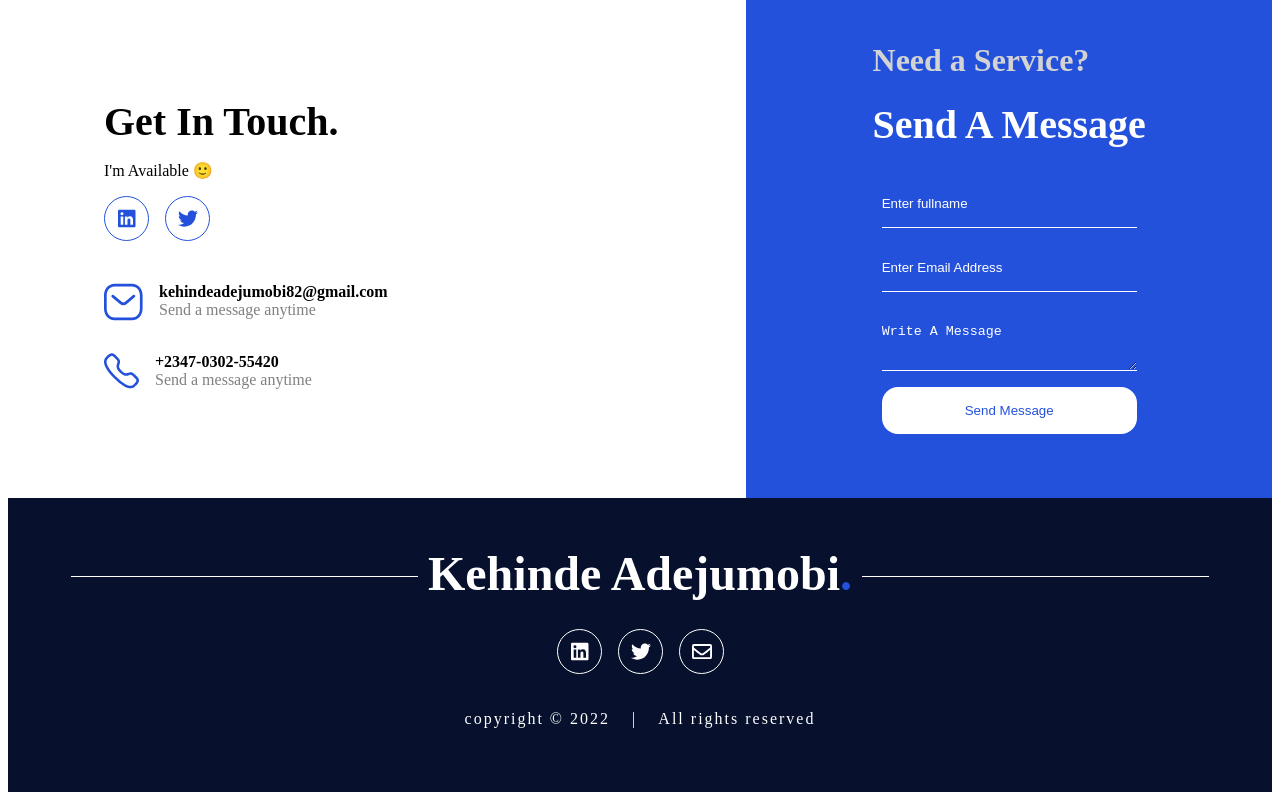
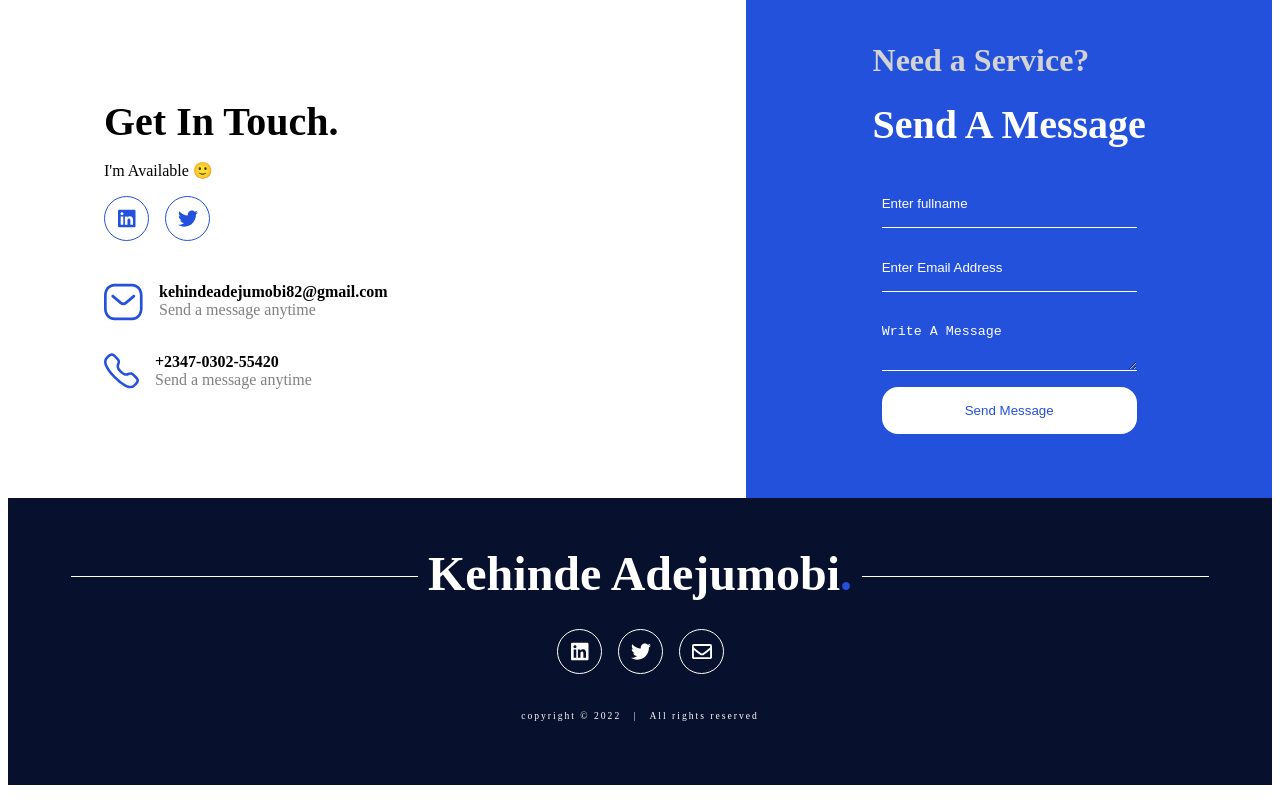
Before and after one commit to Perception12/Portfolio, a React (Create React App) app: page / in a window 1280 px wide. Shown: the part 3620-4420 px from the top of the page. Built offline with nearby package versions, Linux system fonts and the light colour scheme; the HTML template or start-up script is replaced by a standard one.

Commit message:
change copyright form

```diff
--- a/src/components/Footer/Footer.jsx
+++ b/src/components/Footer/Footer.jsx
@@ -31,8 +31,8 @@ const Footer = ({tLink, lnLink}) => {
           <img src={message} alt="" />
         </a>
       </div>
-      <div style={{ color: "white", letterSpacing: "2px" }}>
-        copyright &copy; 2022 <span style={{ padding: "0 1rem" }}>|</span> All
+      <div style={{ color: "white", letterSpacing: "2px", fontSize:"0.6rem" }}>
+        copyright &copy; 2022 <span style={{ padding: "0 0.5rem" }}>|</span> All
         rights reserved
       </div>
     </div>
```
